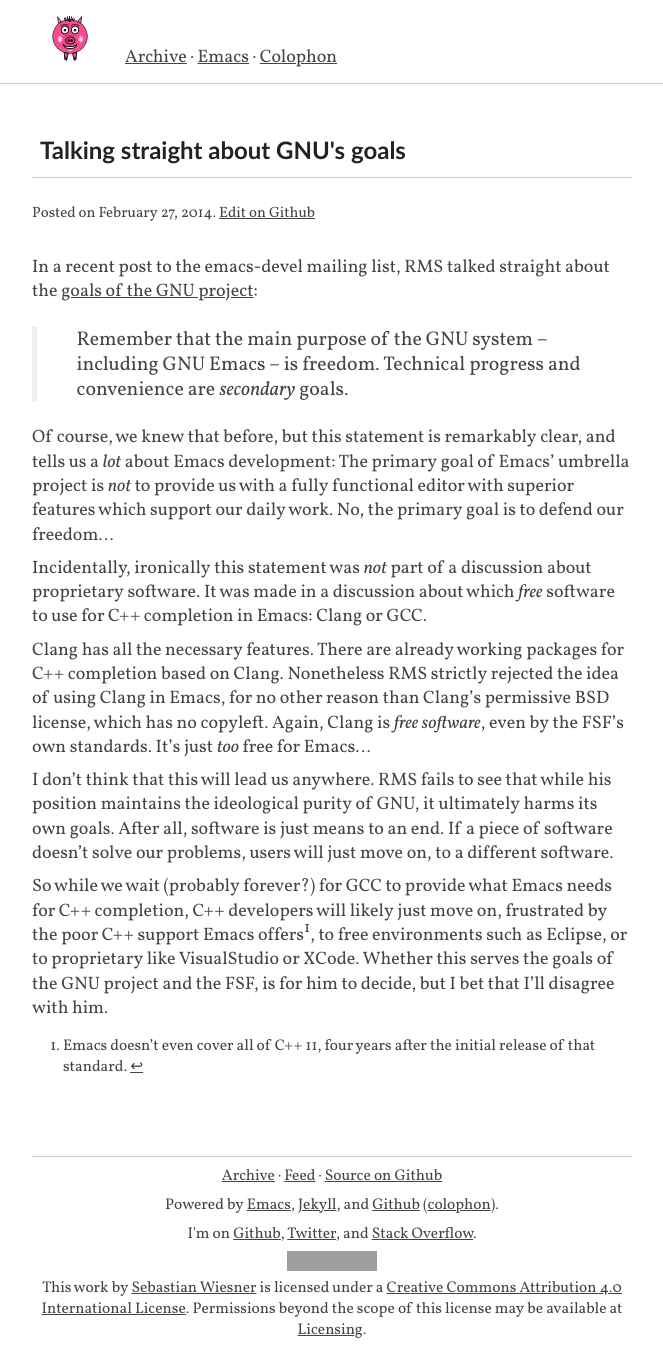
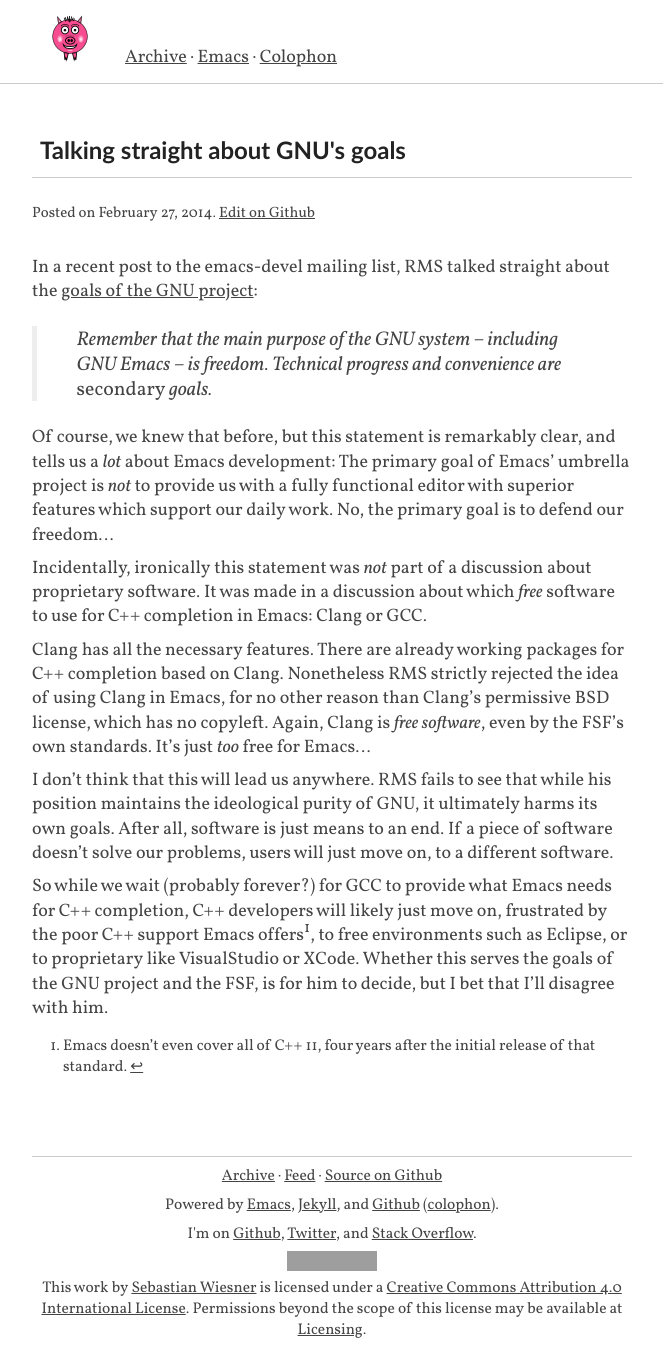
Before and after one commit to flooose/lunaryorn.github.io, a Jekyll site: the page built from _posts/2014-02-27-talking-straight-about-GNUs-goals.md, in a window 1280 px wide. Shown: the whole page, without its empty margins (308-971 px from the left). Built offline with Jekyll 4.4.1, drawn with Linux system fonts in a browser that asks for light colours; Markdown is read by kramdown in place of the engine named in the settings; comment, search, counter and statistics services are not loaded; grey boxes are pictures that could not be loaded.

Commit message:
Use italic font for block quotes

```diff
--- a/_sass/main.scss
+++ b/_sass/main.scss
@@ -109,9 +109,14 @@
 blockquote {
   border-left: 5px solid $quote-border-color;
   font-size: 1.1em;
+  font-style: italic;
   line-height: 1.25;
   margin: 1.2em 0;
   padding: 0 2em;
+
+  em {
+    font-style: normal;
+  }
 }
 
 a {
```
